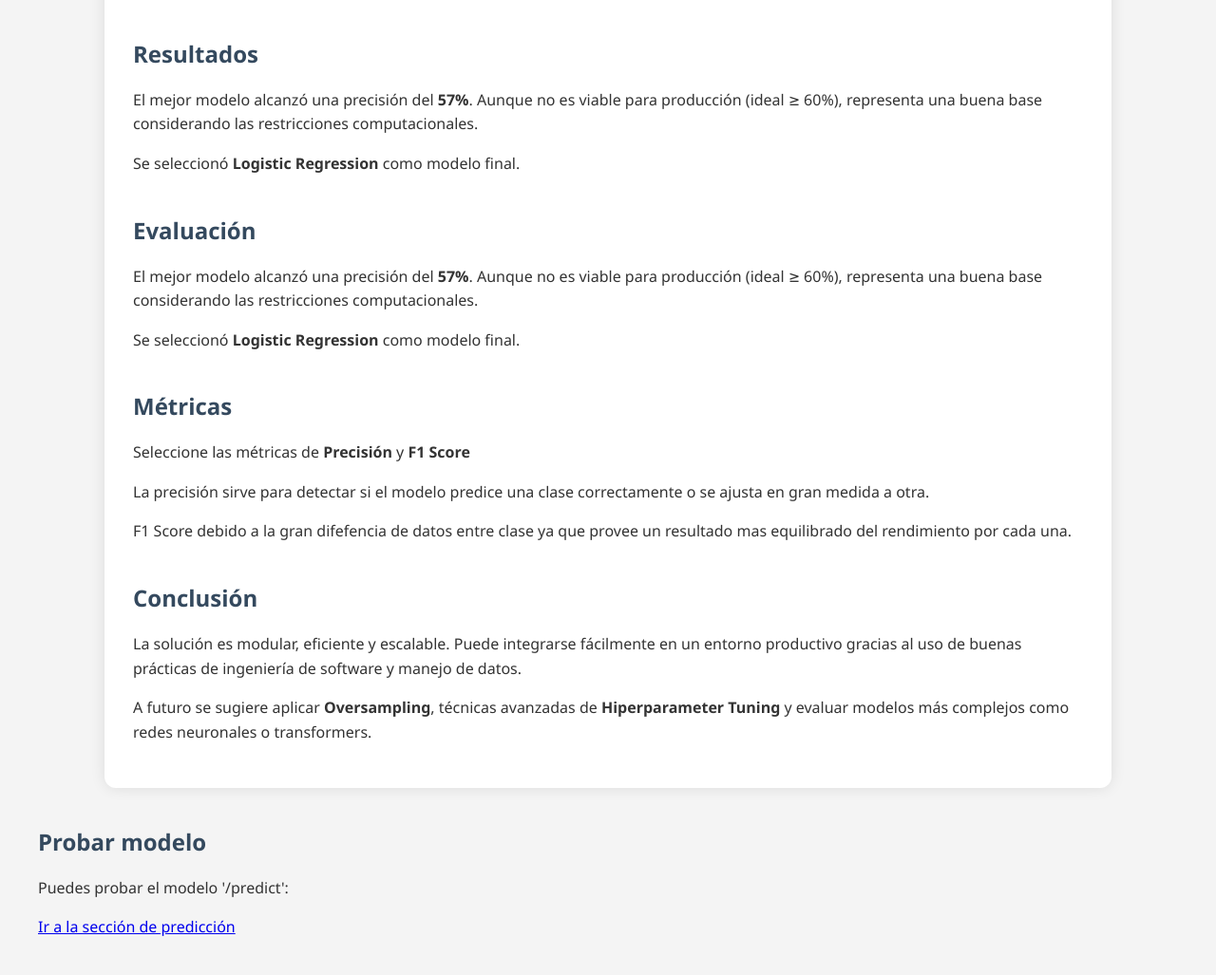
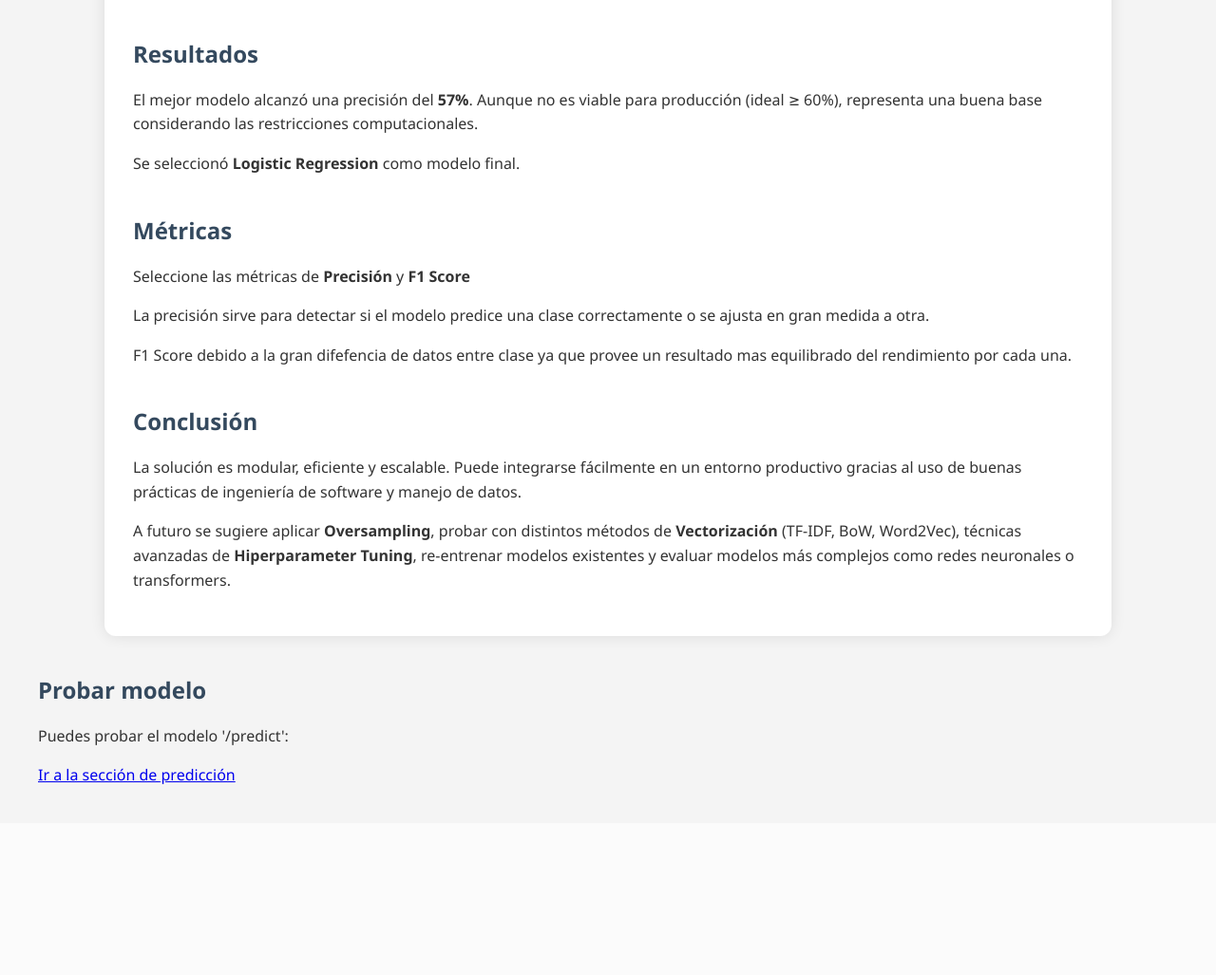
Before and after one commit to EvanFlors/Prueba-T-cnica, a Flask app: page / in a window 1280 px wide. Shown: the part 5261-6288 px from the top of the page at 95% size. After the commit the page ends 6087 px from the top, so only its background shows below. Run offline with Flask 3, Linux system fonts and the light colour scheme; parts of the project's set-up code (start-up, migrations or seed data) failed here and were passed over.

Commit message:
Fixing project

```diff
--- a/templates/index.html
+++ b/templates/index.html
@@ -103,12 +103,6 @@
     </div>
 
     <div class="section">
-      <h2>Evaluación</h2>
-      <p>El mejor modelo alcanzó una precisión del <strong>57%</strong>. Aunque no es viable para producción (ideal ≥ 60%), representa una buena base considerando las restricciones computacionales.</p>
-      <p>Se seleccionó <strong>Logistic Regression</strong> como modelo final.</p>
-    </div>
-
-    <div class="section">
       <h2>Métricas</h2>
       <p>Seleccione las métricas de <strong>Precisión</strong> y <strong>F1 Score</strong></p>
       <p>La precisión sirve para detectar si el modelo predice una clase correctamente o se ajusta en gran medida a otra.</p>
@@ -118,7 +112,7 @@
     <div class="section">
       <h2>Conclusión</h2>
       <p>La solución es modular, eficiente y escalable. Puede integrarse fácilmente en un entorno productivo gracias al uso de buenas prácticas de ingeniería de software y manejo de datos.</p>
-      <p>A futuro se sugiere aplicar <strong>Oversampling</strong>, técnicas avanzadas de <strong>Hiperparameter Tuning</strong> y evaluar modelos más complejos como redes neuronales o transformers.</p>
+      <p>A futuro se sugiere aplicar <strong>Oversampling</strong>, probar con distintos métodos de <strong>Vectorización</strong> (TF-IDF, BoW, Word2Vec), técnicas avanzadas de <strong>Hiperparameter Tuning</strong>, re-entrenar modelos existentes y evaluar modelos más complejos como redes neuronales o transformers.</p>
     </div>
   </div>
 
```
Also changed, not shown: README.md.
